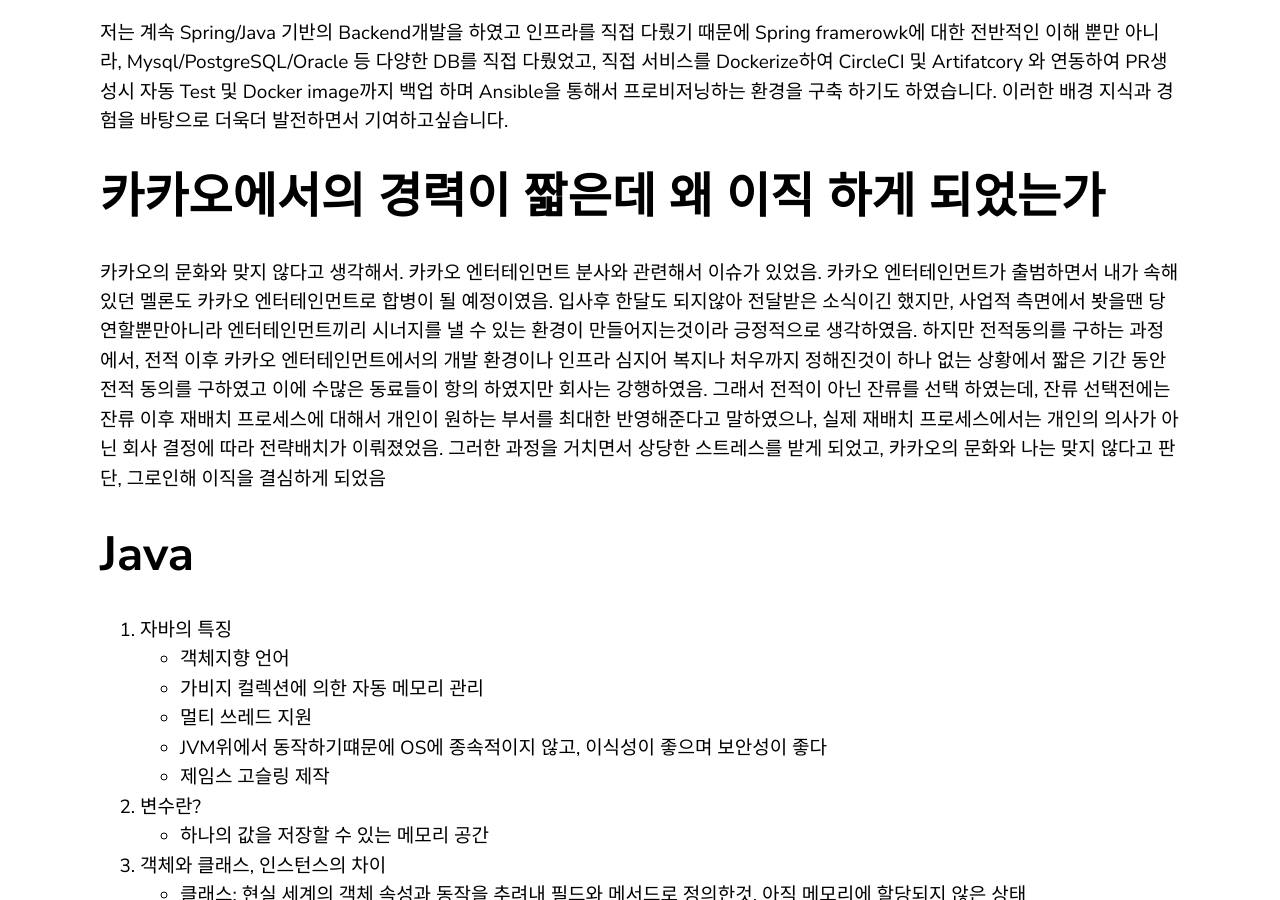
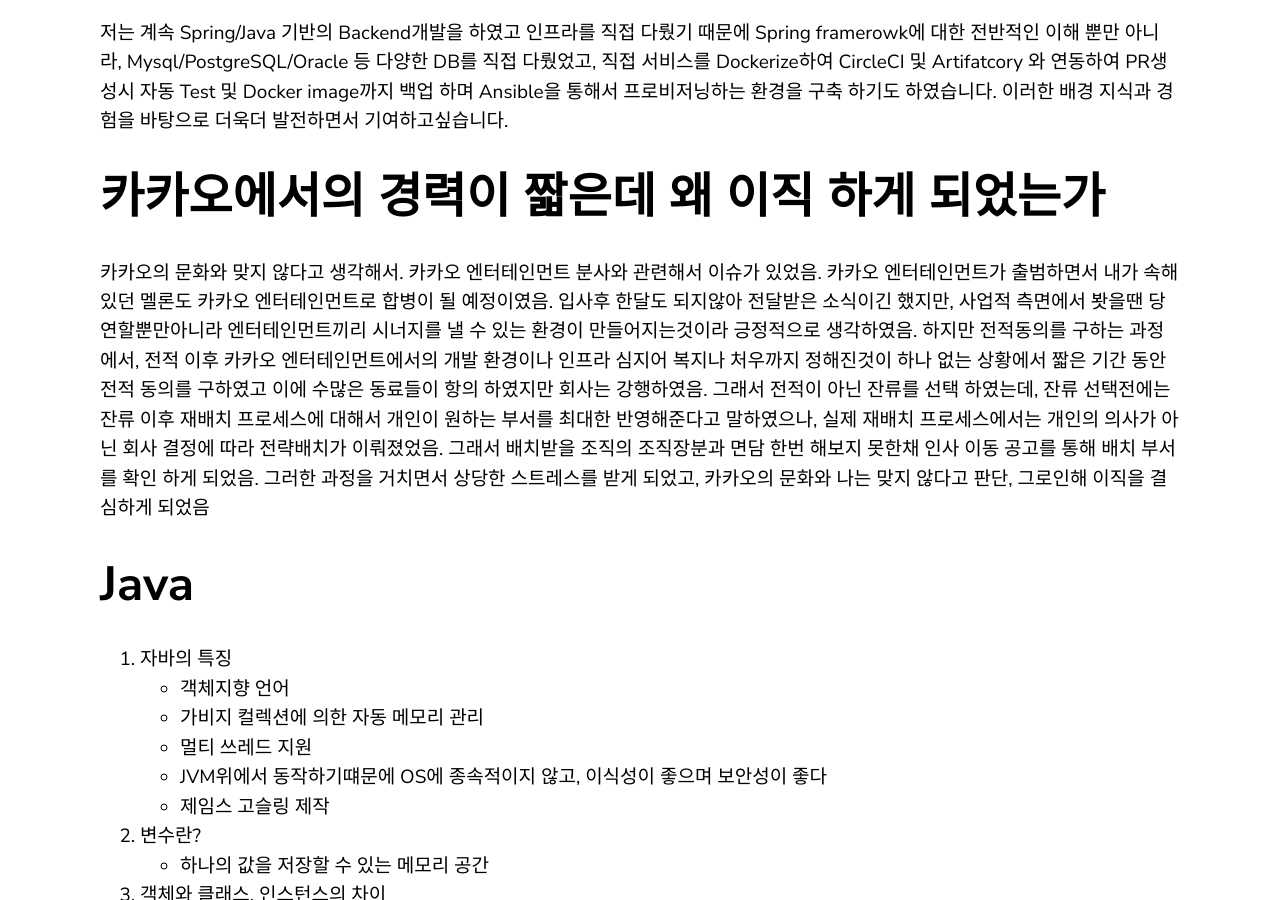
Before and after one commit to yoowonyoung/yoowonyoung.github.io, a Jekyll site: the page built from _posts/2020-08-11-Interview-03.md, in a window 1280 px wide and 900 px high, scrolled down 904 px. Built offline with Jekyll 4.4.1, drawn with Linux system fonts in a browser that asks for light colours; comment, search, counter and statistics services are not loaded.

Commit message:
Update 2020-08-11-Interview-03.md

```diff
--- a/_posts/2020-08-11-Interview-03.md
+++ b/_posts/2020-08-11-Interview-03.md
@@ -16,7 +16,7 @@
 저는 계속 Spring/Java 기반의 Backend개발을 하였고 인프라를 직접 다뤘기 때문에 Spring framerowk에 대한 전반적인 이해 뿐만 아니라, Mysql/PostgreSQL/Oracle 등 다양한 DB를 직접 다뤘었고, 직접 서비스를 Dockerize하여 CircleCI 및 Artifatcory 와 연동하여 PR생성시 자동 Test 및 Docker image까지 백업 하며 Ansible을 통해서 프로비저닝하는 환경을 구축 하기도 하였습니다. 이러한 배경 지식과 경험을 바탕으로 더욱더 발전하면서 기여하고싶습니다.
 
 # 카카오에서의 경력이 짧은데 왜 이직 하게 되었는가
-카카오의 문화와 맞지 않다고 생각해서. 카카오 엔터테인먼트 분사와 관련해서 이슈가 있었음. 카카오 엔터테인먼트가 출범하면서 내가 속해있던 멜론도 카카오 엔터테인먼트로 합병이 될 예정이였음. 입사후 한달도 되지않아 전달받은 소식이긴 했지만, 사업적 측면에서 봣을땐 당연할뿐만아니라 엔터테인먼트끼리 시너지를 낼 수 있는 환경이 만들어지는것이라 긍정적으로 생각하였음. 하지만 전적동의를 구하는 과정에서, 전적 이후 카카오 엔터테인먼트에서의 개발 환경이나 인프라 심지어 복지나 처우까지 정해진것이 하나 없는 상황에서 짧은 기간 동안 전적 동의를 구하였고 이에 수많은 동료들이 항의 하였지만 회사는 강행하였음. 그래서 전적이 아닌 잔류를 선택 하였는데, 잔류 선택전에는 잔류 이후 재배치 프로세스에 대해서 개인이 원하는 부서를 최대한 반영해준다고 말하였으나, 실제 재배치 프로세스에서는 개인의 의사가 아닌 회사 결정에 따라 전략배치가 이뤄졌었음. 그러한 과정을 거치면서 상당한 스트레스를 받게 되었고, 카카오의 문화와 나는 맞지 않다고 판단, 그로인해 이직을 결심하게 되었음
+카카오의 문화와 맞지 않다고 생각해서. 카카오 엔터테인먼트 분사와 관련해서 이슈가 있었음. 카카오 엔터테인먼트가 출범하면서 내가 속해있던 멜론도 카카오 엔터테인먼트로 합병이 될 예정이였음. 입사후 한달도 되지않아 전달받은 소식이긴 했지만, 사업적 측면에서 봣을땐 당연할뿐만아니라 엔터테인먼트끼리 시너지를 낼 수 있는 환경이 만들어지는것이라 긍정적으로 생각하였음. 하지만 전적동의를 구하는 과정에서, 전적 이후 카카오 엔터테인먼트에서의 개발 환경이나 인프라 심지어 복지나 처우까지 정해진것이 하나 없는 상황에서 짧은 기간 동안 전적 동의를 구하였고 이에 수많은 동료들이 항의 하였지만 회사는 강행하였음. 그래서 전적이 아닌 잔류를 선택 하였는데, 잔류 선택전에는 잔류 이후 재배치 프로세스에 대해서 개인이 원하는 부서를 최대한 반영해준다고 말하였으나, 실제 재배치 프로세스에서는 개인의 의사가 아닌 회사 결정에 따라 전략배치가 이뤄졌었음. 그래서 배치받을 조직의 조직장분과 면담 한번 해보지 못한채 인사 이동 공고를 통해 배치 부서를 확인 하게 되었음. 그러한 과정을 거치면서 상당한 스트레스를 받게 되었고, 카카오의 문화와 나는 맞지 않다고 판단, 그로인해 이직을 결심하게 되었음
 
 <!--
 # 왜 스노우인가
```
